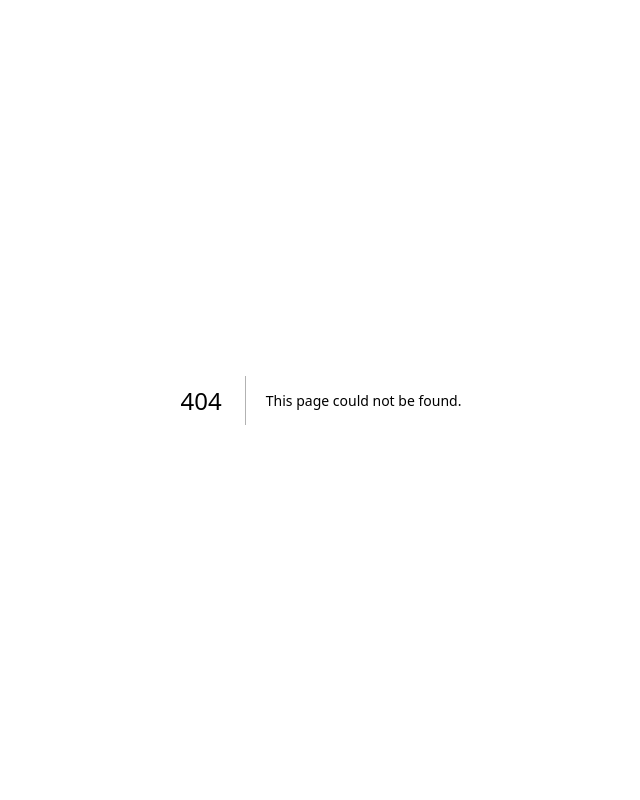
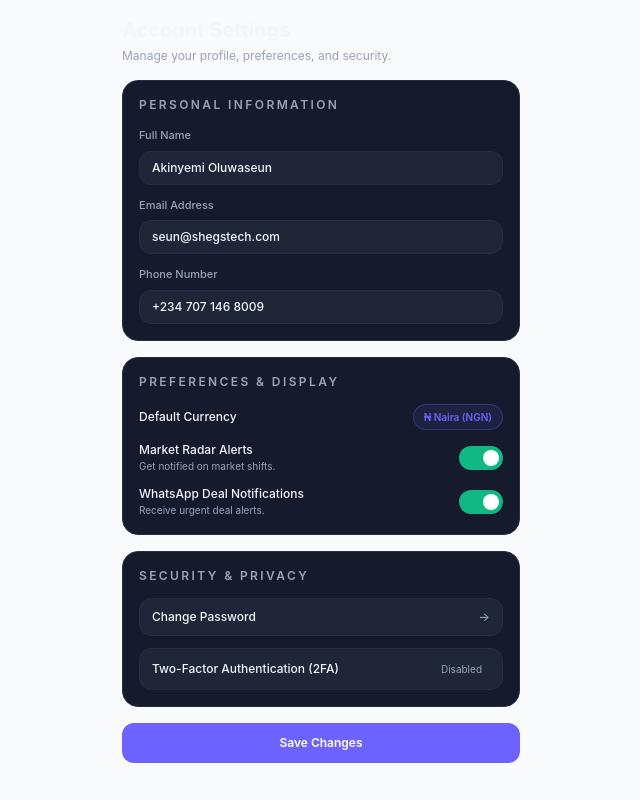
Before and after one commit to akinyemioluwaseun345-lgtm/shegstech-frontend, a Next.js app: page /settings in a window 1280 px wide. Before the commit this address had no page. Shown: the whole page, without its empty margins (319-959 px from the left). Built offline with nearby package versions, Linux system fonts and the light colour scheme.

Commit message:
feat(settings): wire profile menu, add account settings screen, and implement notifications sheet

```diff
--- /dev/null
+++ b/app/settings/page.tsx
@@ -0,0 +1,7 @@
+'use client';
+
+import { Settings } from '@/components/Settings';
+
+export default function SettingsPage() {
+  return <Settings />;
+}
--- a/components/AuthModal.tsx
+++ b/components/AuthModal.tsx
@@ -1,5 +1,7 @@
+'use client';
+
 import React, { useEffect, useState } from 'react';
-import { useRouter } from 'next/router';
+import { useRouter } from 'next/navigation';
 
 interface AuthModalProps {
   isOpen: boolean;
--- /dev/null
+++ b/components/NotificationsSheet.tsx
@@ -0,0 +1,74 @@
+'use client';
+
+import React from 'react';
+
+interface NotificationsSheetProps {
+  isOpen: boolean;
+  onClose: () => void;
+}
+
+export const NotificationsSheet: React.FC<NotificationsSheetProps> = ({ isOpen, onClose }) => {
+  if (!isOpen) return null;
+
+  const alerts = [
+    {
+      icon: '🔥',
+      title: 'Price Drop Alert',
+      body: 'iPhone 14 Pro Max 256GB dropped by ₦45,000 in UK Used market!',
+      time: '2 hours ago',
+    },
+    {
+      icon: '⚡',
+      title: 'Flash Sale Live',
+      body: 'Only 2 units left: MacBook Air M2 clearance drop is now live.',
+      time: '5 hours ago',
+    },
+    {
+      icon: '🚗',
+      title: 'Garage Valuation Update',
+      body: 'Your iPhone 15 Pro Max estimated resale value updated to ₦1,120,000.',
+      time: '1 day ago',
+    },
+  ];
+
+  return (
+    <div className="fixed inset-0 z-50 flex items-end justify-center bg-[#0B0F1A]/80 backdrop-blur-sm px-3 pb-3">
+      <div className="w-full max-w-[430px] rounded-t-3xl border border-[#262E42] bg-[#151B2C] p-4 shadow-2xl">
+        <div className="mb-4 flex items-start justify-between gap-3">
+          <div>
+            <div className="text-base font-bold text-[#F4F5F9]">Notifications & Price Alerts</div>
+            <div className="text-xs text-[#9AA3B7]">Stay ahead of the best SHEGSTECH deals.</div>
+          </div>
+          <button
+            type="button"
+            onClick={onClose}
+            className="rounded-full border border-[#262E42] bg-[#1E2638] px-2.5 py-1 text-sm text-[#9AA3B7] transition hover:text-white"
+            aria-label="Close notifications"
+          >
+            ×
+          </button>
+        </div>
+
+        <div className="space-y-2.5 max-h-[350px] overflow-y-auto pr-1">
+          {alerts.map((alert) => (
+            <div key={alert.title} className="space-y-1 rounded-xl border border-[#262E42] bg-[#1E2638] p-3">
+              <div className="flex items-center justify-between gap-2">
+                <div className="text-sm font-semibold text-[#F4F5F9]">{alert.icon} {alert.title}</div>
+                <div className="text-[10px] text-[#9AA3B7]">{alert.time}</div>
+              </div>
+              <div className="text-xs leading-relaxed text-[#9AA3B7]">{alert.body}</div>
+            </div>
+          ))}
+        </div>
+
+        <button
+          type="button"
+          onClick={onClose}
+          className="mt-4 w-full py-2.5 text-center text-xs font-semibold text-[#6C63FF] transition hover:underline"
+        >
+          Mark All as Read
+        </button>
+      </div>
+    </div>
+  );
+};
--- a/components/Profile.tsx
+++ b/components/Profile.tsx
@@ -1,27 +1,67 @@
-import React, { useState } from 'react';
+'use client';
+
+import React, { useEffect, useState } from 'react';
 import Link from 'next/link';
+import { useRouter } from 'next/navigation';
+import { NotificationsSheet } from './NotificationsSheet';
 
 export const Profile: React.FC = () => {
+  const router = useRouter();
   const [isLoggedIn, setIsLoggedIn] = useState(true);
+  const [notificationsOpen, setNotificationsOpen] = useState(false);
+
+  useEffect(() => {
+    if (typeof window === 'undefined') return;
+
+    const savedState = window.localStorage.getItem('shegstech-auth-state');
+    if (savedState === 'logged-out') {
+      setIsLoggedIn(false);
+    }
+  }, []);
+
+  const persistAuthState = (value: boolean) => {
+    if (typeof window !== 'undefined') {
+      window.localStorage.setItem('shegstech-auth-state', value ? 'logged-in' : 'logged-out');
+    }
+  };
+
+  const handleLoginPreview = () => {
+    setIsLoggedIn(true);
+    persistAuthState(true);
+  };
+
+  const handleSignOut = () => {
+    setIsLoggedIn(false);
+    persistAuthState(false);
+    router.push('/auth/login');
+  };
+
+  const openSupportChat = () => {
+    const message = 'Hello SHEGSTECH Support, I need help with my account, garage, or a device valuation.';
+    const url = `https://wa.me/2347071468009?text=${encodeURIComponent(message)}`;
+    window.open(url, '_blank', 'noopener,noreferrer');
+  };
 
   if (!isLoggedIn) {
     return (
       <div className="max-w-[430px] mx-auto w-full px-4 py-4 space-y-4 text-[#F4F5F9]" style={{ fontFamily: 'Inter, ui-sans-serif, system-ui, sans-serif' }}>
-        <div className="p-8 rounded-2xl bg-[#151B2C] border border-[#262E42] text-center space-y-4 my-8">
+        <div className="my-8 rounded-2xl border border-[#262E42] bg-[#151B2C] p-8 text-center space-y-4">
           <div className="text-4xl text-[#6C63FF]">👤</div>
           <div className="text-lg font-bold text-[#F4F5F9]">Join SHEGSTECH</div>
-          <p className="text-xs text-[#9AA3B7] leading-relaxed">Sign in to access your Gadget Garage, save Hot Deals, and track appraisal valuations.</p>
+          <p className="text-xs leading-relaxed text-[#9AA3B7]">Sign in to access your Gadget Garage, save Hot Deals, and track appraisal valuations.</p>
 
           <div className="space-y-2 pt-2">
-            <Link href="/auth/login">
-              <a className="block w-full bg-[#6C63FF] hover:bg-[#5b52e0] text-white text-xs font-semibold py-3 rounded-xl text-center transition-colors">Log In to Your Account</a>
+            <Link href="/auth/login" className="block w-full rounded-xl bg-[#6C63FF] px-4 py-3 text-center text-xs font-semibold text-white transition-colors hover:bg-[#5b52e0]">
+              Log In to Your Account
             </Link>
 
-            <Link href="/auth/signup">
-              <a className="block w-full bg-[#1E2638] border border-[#262E42] text-[#F4F5F9] text-xs font-semibold py-3 rounded-xl hover:bg-[#262E42] transition-colors">Create New Account</a>
+            <Link href="/auth/signup" className="block w-full rounded-xl border border-[#262E42] bg-[#1E2638] px-4 py-3 text-center text-xs font-semibold text-[#F4F5F9] transition-colors hover:bg-[#262E42]">
+              Create New Account
             </Link>
 
-            <button type="button" onClick={() => setIsLoggedIn(true)} className="mt-2 text-xs text-[#9AA3B7] underline">[Demo] Preview Logged-In State</button>
+            <button type="button" onClick={handleLoginPreview} className="mt-2 text-xs text-[#9AA3B7] underline">
+              [Demo] Preview Logged-In State
+            </button>
           </div>
         </div>
       </div>
@@ -30,57 +70,53 @@ export const Profile: React.FC = () => {
 
   return (
     <div className="max-w-[430px] mx-auto w-full px-4 py-4 space-y-4 text-[#F4F5F9]" style={{ fontFamily: 'Inter, ui-sans-serif, system-ui, sans-serif' }}>
-      {/* User Identification Card */}
-      <div className="p-4 rounded-2xl bg-[#151B2C] border border-[#262E42] flex items-center gap-3.5 shadow-sm">
-        <div className="w-14 h-14 rounded-full bg-[#6C63FF]/20 border-2 border-[#6C63FF] flex items-center justify-center text-lg font-bold text-[#6C63FF]">AO</div>
+      <div className="flex items-center gap-3.5 rounded-2xl border border-[#262E42] bg-[#151B2C] p-4 shadow-sm">
+        <div className="flex h-14 w-14 items-center justify-center rounded-full border-2 border-[#6C63FF] bg-[#6C63FF]/20 text-lg font-bold text-[#6C63FF]">AO</div>
         <div className="flex-1 min-w-0 space-y-1">
-          <div className="text-base font-bold text-[#F4F5F9] truncate">Akinyemi Oluwaseun</div>
-          <div className="text-xs text-[#9AA3B7] truncate">seun@shegstech.com</div>
-          <div className="inline-flex items-center gap-1 text-[10px] font-semibold text-[#10B981] bg-[#10B981]/15 px-2 py-0.5 rounded-md mt-1">✓ Verified SHEGSTECH Member</div>
+          <div className="truncate text-base font-bold text-[#F4F5F9]">Akinyemi Oluwaseun</div>
+          <div className="truncate text-xs text-[#9AA3B7]">seun@shegstech.com</div>
+          <div className="mt-1 inline-flex items-center gap-1 rounded-md bg-[#10B981]/15 px-2 py-0.5 text-[10px] font-semibold text-[#10B981]">✓ Verified SHEGSTECH Member</div>
         </div>
       </div>
 
-      {/* Quick Portfolio Stats */}
       <div className="grid grid-cols-2 gap-3">
-        <div className="p-3.5 rounded-xl bg-[#151B2C] border border-[#262E42] space-y-1">
+        <div className="space-y-1 rounded-xl border border-[#262E42] bg-[#151B2C] p-3.5">
           <div className="text-[11px] text-[#9AA3B7]">Garage Value</div>
           <div className="text-sm font-bold text-[#F4F5F9]">₦1,850,000</div>
         </div>
-        <div className="p-3.5 rounded-xl bg-[#151B2C] border border-[#262E42] space-y-1">
+        <div className="space-y-1 rounded-xl border border-[#262E42] bg-[#151B2C] p-3.5">
           <div className="text-[11px] text-[#9AA3B7]">Saved Deals</div>
           <div className="text-sm font-bold text-[#F4F5F9]">4 Items</div>
         </div>
       </div>
 
-      {/* Account Navigation Menu */}
-      <div className="rounded-2xl bg-[#151B2C] border border-[#262E42] overflow-hidden divide-y divide-[#262E42]/60">
-        <button className="w-full flex items-center justify-between p-4 text-left hover:bg-[#1E2638]/50 transition-colors cursor-pointer">
+      <div className="overflow-hidden rounded-2xl border border-[#262E42] bg-[#151B2C] divide-y divide-[#262E42]/60">
+        <Link href="/garage" className="flex w-full items-center justify-between p-4 text-left transition-colors hover:bg-[#1E2638]/50">
           <div className="flex items-center gap-3 text-xs font-medium text-[#F4F5F9]"><span>🧰</span><span>My Gadget Garage</span></div>
           <div className="text-xs text-[#9AA3B7]">→</div>
-        </button>
+        </Link>
 
-        <button className="w-full flex items-center justify-between p-4 text-left hover:bg-[#1E2638]/50 transition-colors cursor-pointer">
+        <button type="button" onClick={() => setNotificationsOpen(true)} className="flex w-full items-center justify-between p-4 text-left transition-colors hover:bg-[#1E2638]/50">
           <div className="flex items-center gap-3 text-xs font-medium text-[#F4F5F9]"><span>🔔</span><span>Notifications & Alerts</span></div>
           <div className="text-xs text-[#9AA3B7]">→</div>
         </button>
 
-        <Link href="/profile/edit">
-          <a className="w-full block flex items-center justify-between p-4 text-left hover:bg-[#1E2638]/50 transition-colors">
-            <div className="flex items-center gap-3 text-xs font-medium text-[#F4F5F9]"><span>⚙️</span><span>Account Settings</span></div>
-            <div className="text-xs text-[#9AA3B7]">→</div>
-          </a>
+        <Link href="/settings" className="flex w-full items-center justify-between p-4 text-left transition-colors hover:bg-[#1E2638]/50">
+          <div className="flex items-center gap-3 text-xs font-medium text-[#F4F5F9]"><span>⚙️</span><span>Account Settings</span></div>
+          <div className="text-xs text-[#9AA3B7]">→</div>
         </Link>
 
-        <button className="w-full flex items-center justify-between p-4 text-left hover:bg-[#1E2638]/50 transition-colors cursor-pointer">
+        <button type="button" onClick={openSupportChat} className="flex w-full items-center justify-between p-4 text-left transition-colors hover:bg-[#1E2638]/50">
           <div className="flex items-center gap-3 text-xs font-medium text-[#F4F5F9]"><span>🛠️</span><span>Warranty & Support</span></div>
           <div className="text-xs text-[#9AA3B7]">→</div>
         </button>
       </div>
 
-      {/* Sign Out Button */}
-      <button onClick={() => setIsLoggedIn(false)} className="w-full p-3.5 rounded-xl bg-[#EF4444]/10 border border-[#EF4444]/20 hover:bg-[#EF4444]/20 text-[#EF4444] text-xs font-semibold text-center transition-colors mt-2 cursor-pointer">
+      <button onClick={handleSignOut} className="mt-2 w-full rounded-xl border border-[#EF4444]/20 bg-[#EF4444]/10 p-3.5 text-center text-xs font-semibold text-[#EF4444] transition-colors hover:bg-[#EF4444]/20">
         Sign Out of Account
       </button>
+
+      <NotificationsSheet isOpen={notificationsOpen} onClose={() => setNotificationsOpen(false)} />
     </div>
   );
 };
--- /dev/null
+++ b/components/Settings.tsx
@@ -0,0 +1,109 @@
+'use client';
+
+import React, { useState } from 'react';
+
+export const Settings: React.FC = () => {
+  const [fullName, setFullName] = useState('Akinyemi Oluwaseun');
+  const [email, setEmail] = useState('seun@shegstech.com');
+  const [phone, setPhone] = useState('+234 707 146 8009');
+  const [marketAlerts, setMarketAlerts] = useState(true);
+  const [whatsappAlerts, setWhatsappAlerts] = useState(true);
+
+  return (
+    <div className="max-w-[430px] mx-auto w-full px-4 py-4 space-y-4 text-[#F4F5F9]" style={{ fontFamily: 'Inter, ui-sans-serif, system-ui, sans-serif' }}>
+      <div className="space-y-1">
+        <div className="text-xl font-bold text-[#F4F5F9]">Account Settings</div>
+        <p className="text-xs text-[#9AA3B7]">Manage your profile, preferences, and security.</p>
+      </div>
+
+      <div className="rounded-2xl border border-[#262E42] bg-[#151B2C] p-4 space-y-3.5">
+        <div className="text-xs font-semibold uppercase tracking-[0.2em] text-[#9AA3B7]">Personal Information</div>
+        <div className="space-y-3">
+          <label className="block text-[11px] font-medium text-[#9AA3B7]">
+            <div className="mb-1.5">Full Name</div>
+            <input
+              value={fullName}
+              onChange={(e) => setFullName(e.target.value)}
+              className="w-full rounded-xl border border-[#262E42] bg-[#1E2638] px-3 py-2 text-xs text-[#F4F5F9] outline-none"
+            />
+          </label>
+          <label className="block text-[11px] font-medium text-[#9AA3B7]">
+            <div className="mb-1.5">Email Address</div>
+            <input
+              type="email"
+              value={email}
+              onChange={(e) => setEmail(e.target.value)}
+              className="w-full rounded-xl border border-[#262E42] bg-[#1E2638] px-3 py-2 text-xs text-[#F4F5F9] outline-none"
+            />
+          </label>
+          <label className="block text-[11px] font-medium text-[#9AA3B7]">
+            <div className="mb-1.5">Phone Number</div>
+            <input
+              value={phone}
+              onChange={(e) => setPhone(e.target.value)}
+              className="w-full rounded-xl border border-[#262E42] bg-[#1E2638] px-3 py-2 text-xs text-[#F4F5F9] outline-none"
+            />
+          </label>
+        </div>
+      </div>
+
+      <div className="rounded-2xl border border-[#262E42] bg-[#151B2C] p-4 space-y-3.5">
+        <div className="text-xs font-semibold uppercase tracking-[0.2em] text-[#9AA3B7]">Preferences & Display</div>
+        <div className="space-y-3">
+          <div className="flex items-center justify-between gap-3">
+            <div className="text-xs font-medium text-[#F4F5F9]">Default Currency</div>
+            <div className="inline-flex items-center rounded-full border border-[#6C63FF]/30 bg-[#6C63FF]/10 px-2.5 py-1 text-[10px] font-semibold text-[#6C63FF]">
+              ₦ Naira (NGN)
+            </div>
+          </div>
+
+          <div className="flex items-center justify-between gap-3">
+            <div>
+              <div className="text-xs font-medium text-[#F4F5F9]">Market Radar Alerts</div>
+              <div className="text-[10px] text-[#9AA3B7]">Get notified on market shifts.</div>
+            </div>
+            <button
+              type="button"
+              onClick={() => setMarketAlerts((value) => !value)}
+              className={`flex h-6 w-11 items-center rounded-full p-1 transition-colors ${marketAlerts ? 'bg-[#10B981]' : 'bg-[#1E2638] border border-[#262E42]'}`}
+            >
+              <span className={`h-4 w-4 rounded-full bg-white transition-transform ${marketAlerts ? 'translate-x-5' : 'translate-x-0'}`} />
+            </button>
+          </div>
+
+          <div className="flex items-center justify-between gap-3">
+            <div>
+              <div className="text-xs font-medium text-[#F4F5F9]">WhatsApp Deal Notifications</div>
+              <div className="text-[10px] text-[#9AA3B7]">Receive urgent deal alerts.</div>
+            </div>
+            <button
+              type="button"
+              onClick={() => setWhatsappAlerts((value) => !value)}
+              className={`flex h-6 w-11 items-center rounded-full p-1 transition-colors ${whatsappAlerts ? 'bg-[#10B981]' : 'bg-[#1E2638] border border-[#262E42]'}`}
+            >
+              <span className={`h-4 w-4 rounded-full bg-white transition-transform ${whatsappAlerts ? 'translate-x-5' : 'translate-x-0'}`} />
+            </button>
+          </div>
+        </div>
+      </div>
+
+      <div className="rounded-2xl border border-[#262E42] bg-[#151B2C] p-4 space-y-3.5">
+        <div className="text-xs font-semibold uppercase tracking-[0.2em] text-[#9AA3B7]">Security & Privacy</div>
+        <div className="space-y-3">
+          <button className="flex w-full items-center justify-between rounded-xl border border-[#262E42] bg-[#1E2638] px-3 py-2.5 text-left text-xs font-medium text-[#F4F5F9]">
+            <span>Change Password</span>
+            <span className="text-[#9AA3B7]">→</span>
+          </button>
+          <div className="flex items-center justify-between rounded-xl border border-[#262E42] bg-[#1E2638] px-3 py-2.5">
+            <span className="text-xs font-medium text-[#F4F5F9]">Two-Factor Authentication (2FA)</span>
+            <span className="rounded-full bg-[#1E2638] px-2 py-0.5 text-[10px] text-[#9AA3B7]">Disabled</span>
+          </div>
+        </div>
+      </div>
+
+      <button className="w-full rounded-xl bg-[#6C63FF] py-3 text-center text-xs font-semibold text-white transition-colors hover:bg-[#5b52e0]">
+        Save Changes
+      </button>
+    </div>
+  );
+};
--- a/pages/auth/login.tsx
+++ b/pages/auth/login.tsx
@@ -1,3 +1,5 @@
+'use client';
+
 import React, { useState } from 'react';
 import Link from 'next/link';
 import { AuthLayout } from '../../components/AuthLayout';
--- a/pages/auth/signup.tsx
+++ b/pages/auth/signup.tsx
@@ -1,3 +1,5 @@
+'use client';
+
 import React, { useState } from 'react';
 import Link from 'next/link';
 import { AuthLayout } from '../../components/AuthLayout';
```
Also changed, not shown: app/garage/page.tsx (added, +7 -0 lines).
